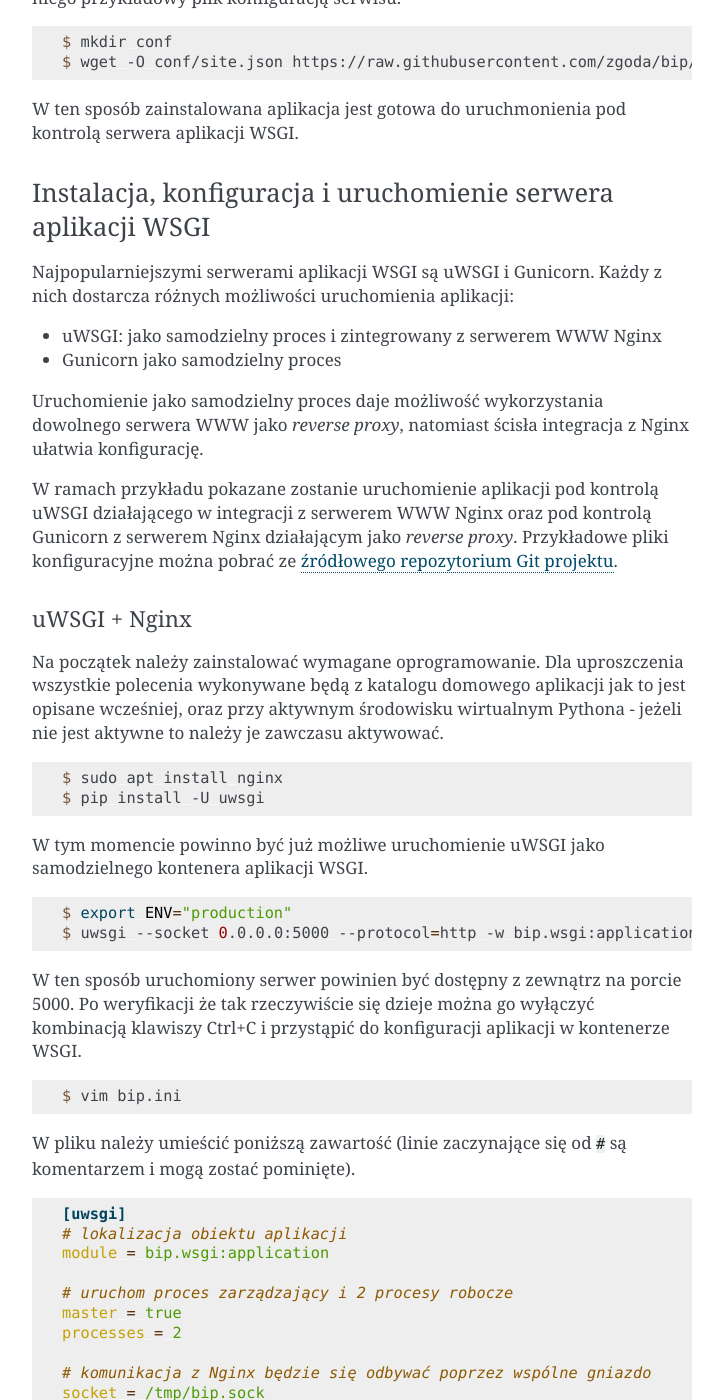
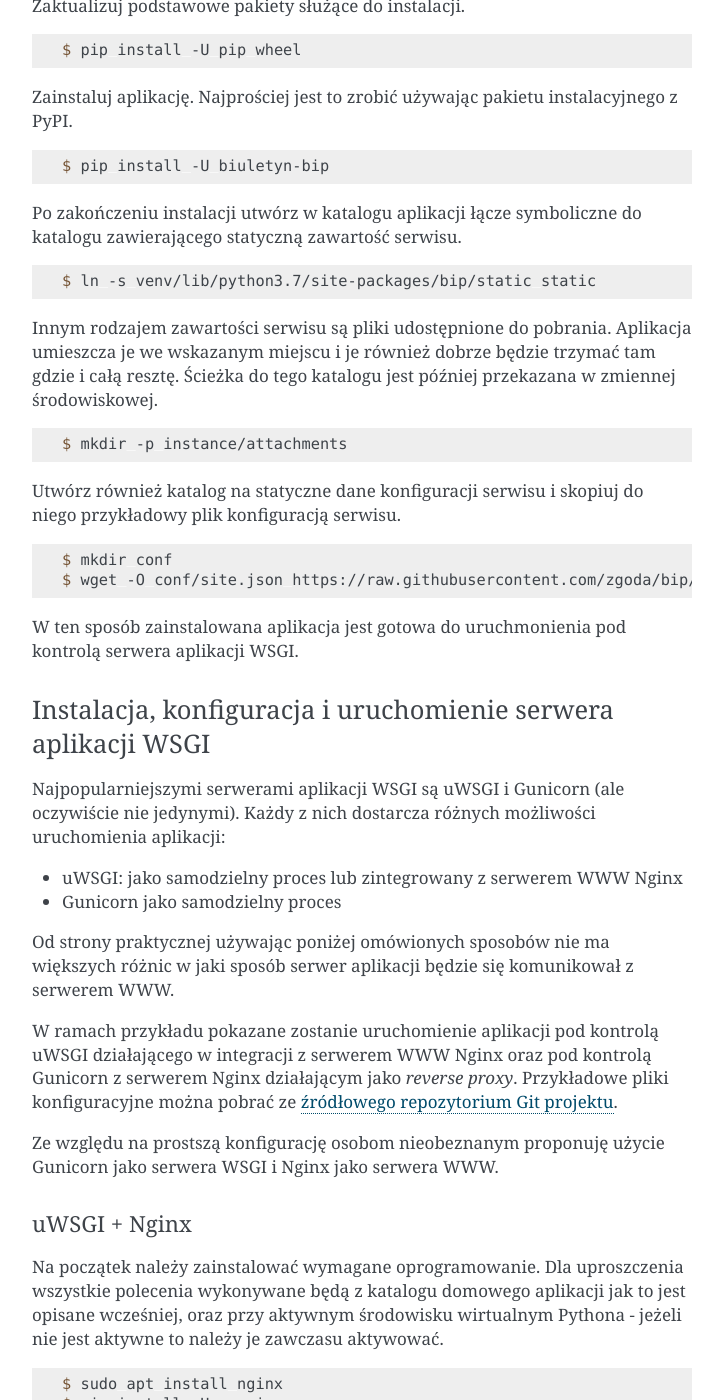
Before and after one commit to zgoda/bip, a Sphinx documentation site: the page built from docs/install.rst, in a window 1280 px wide and 1400 px high, scrolled down 2397 px. Shown: the whole window, without its empty margins (388-1111 px from the left). Built offline with Sphinx 7.4.7, drawn with Linux system fonts in a browser that asks for light colours; some of the changed text lies outside the part shown.

```diff
--- a/docs/install.rst
+++ b/docs/install.rst
@@ -16,6 +16,15 @@
 * CPU: 1 core (2 core)
 * RAM: 1 GB (2 GB)
 * wolna przestrzeń dyskowa: 2 GB
+
+Włączenie HTTPS/SSL
+-------------------
+
+Ze względów bezpieczeństwa oraz wizerunkowych polecam zabezpiecznie dostępu do aplikacji poprzez skierowanie całej komunikacji z serwerem WWW przez kanał bezpieczny. Konkretna konfiguracja powinna zostać przeprowadzona zgodnie z instrukcją dla wybranego serwera WWW otrzymaną od dostawcy certyfikatu. W przypadku nie posiadania dedykowanego certyfikatu najlepszym wyjściem będzie użycie darmowego (co bynajmniej nie oznacza gorszego) certyfikatu od `Let's Encrypt <https://letsencrypt.org/>`_. Instalacja certyfikatu i konfiguracja serwera WWW są przeprowadzane przy użyciu `programu Certbot <https://certbot.eff.org/>`_, którego dokumentacja przeprowadzi przez proces krok po kroku.
+
+.. image:: /_static/certbot_nginx_debian10.png
+
+Certbot dostarcza zautomatyzowane procedury instalacji i odnowienia certyfikatu SSL dla serwerów WWW Apache i Nginx uruchomionych na wielu popularnych dystrybucjach Linuksa.
 
 Instalacja aplikacji
 --------------------
@@ -99,14 +108,16 @@
 Instalacja, konfiguracja i uruchomienie serwera aplikacji WSGI
 ^^^^^^^^^^^^^^^^^^^^^^^^^^^^^^^^^^^^^^^^^^^^^^^^^^^^^^^^^^^^^^
 
-Najpopularniejszymi serwerami aplikacji WSGI są uWSGI i Gunicorn. Każdy z nich dostarcza różnych możliwości uruchomienia aplikacji:
+Najpopularniejszymi serwerami aplikacji WSGI są uWSGI i Gunicorn (ale oczywiście nie jedynymi). Każdy z nich dostarcza różnych możliwości uruchomienia aplikacji:
 
-* uWSGI: jako samodzielny proces i zintegrowany z serwerem WWW Nginx
+* uWSGI: jako samodzielny proces lub zintegrowany z serwerem WWW Nginx
 * Gunicorn jako samodzielny proces
 
-Uruchomienie jako samodzielny proces daje możliwość wykorzystania dowolnego serwera WWW jako *reverse proxy*, natomiast ścisła integracja z Nginx ułatwia konfigurację.
+Od strony praktycznej używając poniżej omówionych sposobów nie ma większych różnic w jaki sposób serwer aplikacji będzie się komunikował z serwerem WWW.
 
 W ramach przykładu pokazane zostanie uruchomienie aplikacji pod kontrolą uWSGI działającego w integracji z serwerem WWW Nginx oraz pod kontrolą Gunicorn z serwerem Nginx działającym jako *reverse proxy*. Przykładowe pliki konfiguracyjne można pobrać ze `źródłowego repozytorium Git projektu <https://github.com/zgoda/bip/tree/master/conf>`_.
+
+Ze względu na prostszą konfigurację osobom nieobeznanym proponuję użycie Gunicorn jako serwera WSGI i Nginx jako serwera WWW.
 
 uWSGI + Nginx
 ~~~~~~~~~~~~~
@@ -290,6 +301,8 @@
     User=mojekonto
     # grupa www-data jest również używana przez Nginx
     Group=www-data
+    # ustawienie katalogu startowego uruchomionego procesu aplikacji
+    WorkingDirectory=/home/mojekonto/bip
     # ustawienie zmiennej ścieżki wyszukiwania programów
     Environment="PATH=/home/mojekonto/bip/venv/bin"
     # ustawienie zmiennej rodzaju instancji
@@ -339,7 +352,7 @@
             rewrite ^/files/(.*)$ /attachments/$1 last;
             # włączenie proxy
             include proxy_params;
-            proxy_pass http://unix:/tmp/bip.sock;
+            proxy_pass http://unix:/tmp/bip.sock:;
         }
 
         # reguła dla zasobów statycznych
--- a/setup.py
+++ b/setup.py
@@ -101,9 +101,6 @@
     ],
     install_requires=base_reqs,
     extras_require={
-        'prod': [
-            'uwsgi',
-        ],
         'dev': dev_reqs,
         'test': test_reqs,
         'docs': docs_reqs,
```
Also changed, not shown: other parts of docs/install.rst (+3 -3 lines), docs/_static/certbot_nginx_debian10.png (added), 2 other files.
